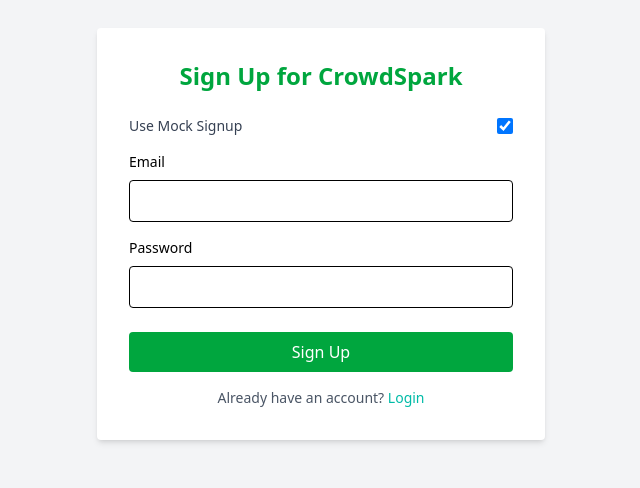
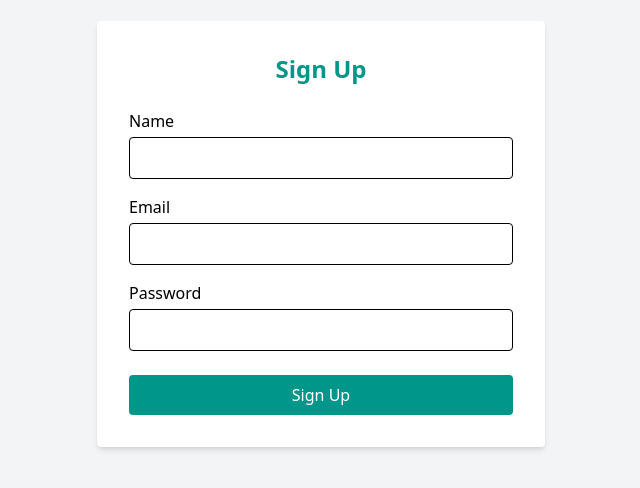
Before and after one commit to agrani0613s/CrowdSpark, a React (Vite) app in the folder crowdspark-frontend/: page /signup in a window 1280 px wide. Shown: the part 166-654 px from the top of the page, without its empty margins (319-959 px from the left). Built offline with nearby package versions, Linux system fonts and the light colour scheme.

Commit message:
Revert "Auto-login after signup and redirect to dashboard"
This reverts commit 1ec29356278867a5ce5a3b1f2bea09a1b5214fe6.

```diff
--- a/crowdspark-frontend/src/pages/SignUp.jsx
+++ b/crowdspark-frontend/src/pages/SignUp.jsx
@@ -2,95 +2,86 @@
 import { useNavigate } from "react-router-dom";
 import axios from "axios";
 
-const SignUp = () => {
-  const [email, setEmail] = useState("");
-  const [password, setPassword] = useState("");
-  const [useMock, setUseMock] = useState(true); // ✅ Toggle for mock signup
+const Signup = () => {
+  const [formData, setFormData] = useState({
+    name: "",
+    email: "",
+    password: "",
+  });
+  const [error, setError] = useState("");
   const navigate = useNavigate();
+
+  const handleChange = (e) => {
+    setFormData({ ...formData, [e.target.name]: e.target.value });
+  };
 
   const handleSignup = async (e) => {
     e.preventDefault();
 
-    if (useMock) {
-      // ✅ MOCK SIGNUP: Set fake userId
-      localStorage.setItem("userId", "mock-user-id-123");
-      navigate("/dashboard"); // or "/"
-    } else {
-      try {
-        const response = await axios.post("http://localhost:5000/api/auth/signup", {
-          email,
-          password,
-        });
+    try {
+      const res = await axios.post("http://localhost:5000/api/auth/signup", formData);
 
-        const { user } = response.data;
-
-        // ✅ Automatically log in after signup
-        localStorage.setItem("userId", user._id);
-        navigate("/dashboard"); // or "/"
-      } catch (err) {
-        alert("Signup failed. Please try again.");
-        console.error(err);
+      if (res.data && res.data.user) {
+        localStorage.setItem("userId", res.data.user._id);
+        navigate("/dashboard");
+      } else {
+        setError("Signup failed.");
       }
+    } catch (err) {
+      console.error(err);
+      setError("User already exists or server error.");
     }
   };
 
   return (
-    <div className="flex justify-center items-center min-h-screen bg-gray-100">
+    <div className="min-h-screen flex items-center justify-center bg-gray-100">
       <form
         onSubmit={handleSignup}
         className="bg-white p-8 rounded shadow-md w-full max-w-md"
       >
-        <h2 className="text-2xl font-bold text-center text-green-600 mb-6">
-          Sign Up for CrowdSpark
-        </h2>
+        <h2 className="text-2xl font-bold text-center mb-6 text-teal-600">Sign Up</h2>
 
-        {/* 🟢 Toggle for Mock Signup */}
-        <div className="mb-4 flex items-center justify-between">
-          <label className="text-sm font-medium text-gray-700">
-            Use Mock Signup
-          </label>
-          <input
-            type="checkbox"
-            checked={useMock}
-            onChange={() => setUseMock(!useMock)}
-            className="h-4 w-4"
-          />
-        </div>
+        {error && <p className="text-red-500 text-sm mb-4">{error}</p>}
 
-        <label className="block mb-2 text-sm font-medium">Email</label>
+        <label className="block mb-1 font-medium">Name</label>
         <input
-          type="email"
+          type="text"
+          name="name"
           required
-          value={email}
-          onChange={(e) => setEmail(e.target.value)}
+          value={formData.name}
+          onChange={handleChange}
           className="w-full px-4 py-2 mb-4 border rounded"
         />
 
-        <label className="block mb-2 text-sm font-medium">Password</label>
+        <label className="block mb-1 font-medium">Email</label>
+        <input
+          type="email"
+          name="email"
+          required
+          value={formData.email}
+          onChange={handleChange}
+          className="w-full px-4 py-2 mb-4 border rounded"
+        />
+
+        <label className="block mb-1 font-medium">Password</label>
         <input
           type="password"
+          name="password"
           required
-          value={password}
-          onChange={(e) => setPassword(e.target.value)}
+          value={formData.password}
+          onChange={handleChange}
           className="w-full px-4 py-2 mb-6 border rounded"
         />
 
         <button
           type="submit"
-          className="w-full bg-green-600 text-white py-2 rounded hover:bg-green-700"
+          className="w-full bg-teal-600 text-white py-2 rounded hover:bg-teal-700"
         >
           Sign Up
         </button>
-
-        <p className="text-sm text-center mt-4 text-gray-600">
-          Already have an account?{" "}
-          <a href="/login" className="text-teal-500 font-medium hover:underline">
-            Login
-          </a>
-        </p>
       </form>
     </div>
   );
 };
 
-export default SignUp;
+export default Signup;
```
